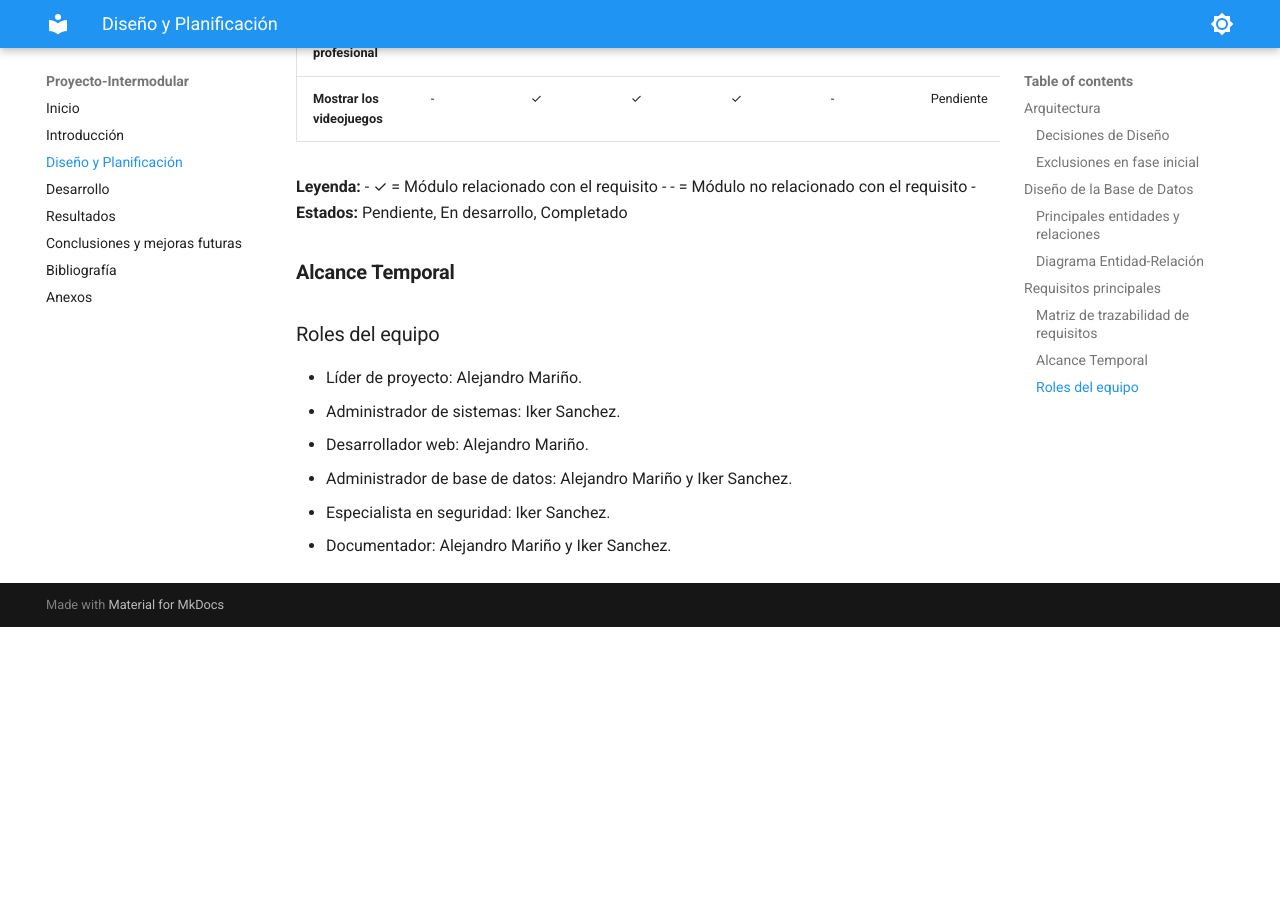
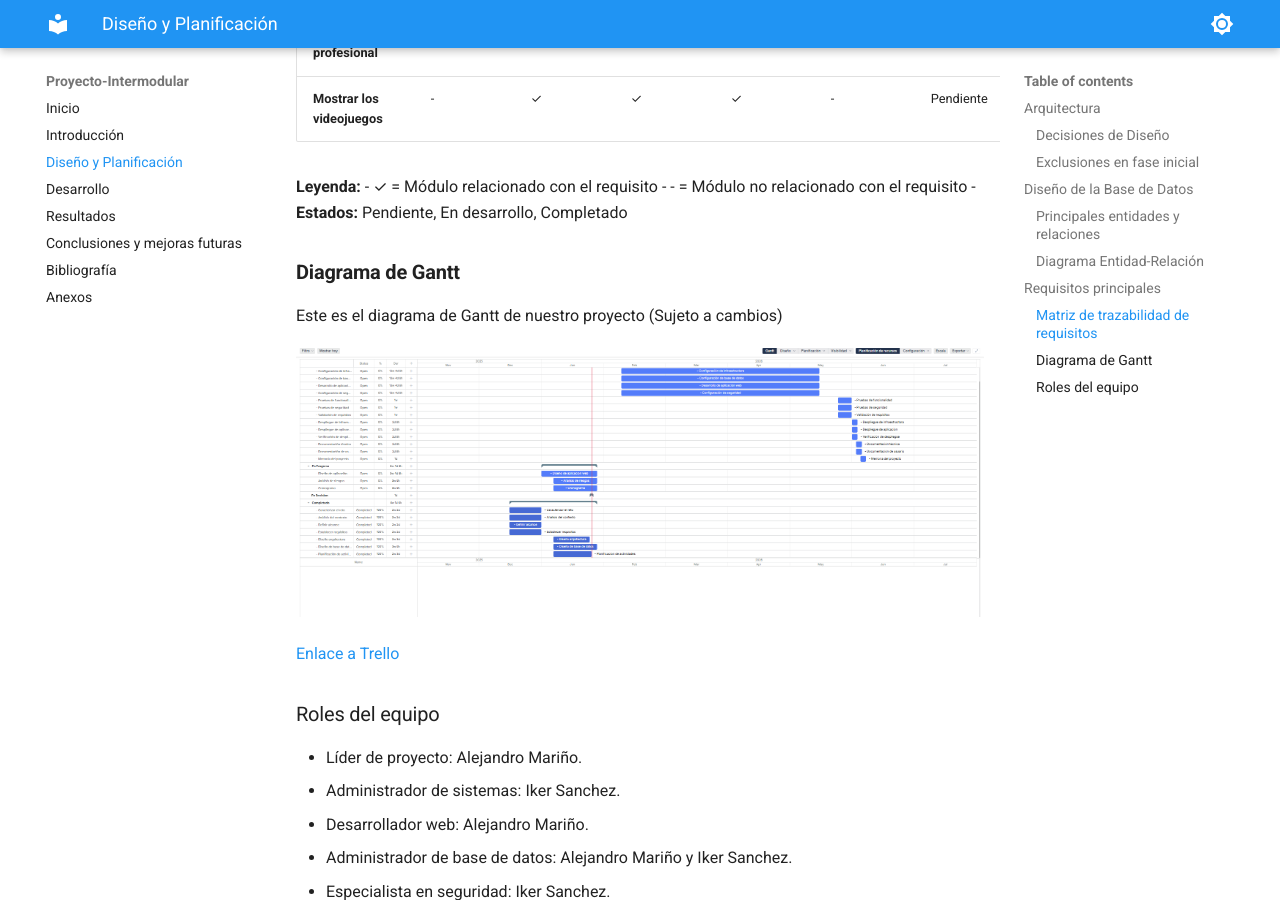
Before and after one commit to AlejandroMarinyo/Proyecto-Intermodular, an MkDocs documentation site: the page built from docs/Diseño_y_Planificacion.md, in a window 1280 px wide and 900 px high, scrolled down 4321 px. Built offline with MkDocs 1.6.1 and Material for MkDocs 9.7.7, drawn with Linux system fonts in a browser that asks for light colours; before the commit the page ends 4948 px from its top, so only the background shows below that.

Commit message:
Actualizar enlace de Trello en DiseÃ±o_y_Planificacion.md

```diff
--- a/docs/Diseño_y_Planificacion.md
+++ b/docs/Diseño_y_Planificacion.md
@@ -81,7 +81,13 @@ La siguiente tabla relaciona cada requisito con los módulos del ciclo formativo
 - - = Módulo no relacionado con el requisito
 - **Estados:** Pendiente, En desarrollo, Completado
 
-### **Alcance Temporal**
+### **Diagrama de Gantt**
+
+Este es el diagrama de Gantt de nuestro proyecto (Sujeto a cambios)
+
+![Diagrama de Gantt](Gantt.png)
+
+[Enlace a Trello](https://trello.com/invite/b/692dd6254cc1eb9200f5c982/ATTI7a99346f596d27f1b6ba5ae0d74a60ff4779E02B/proyecto-intermodular)
 
 ### Roles del equipo
 
```
Also changed, not shown: docs/Gantt.png (added).
